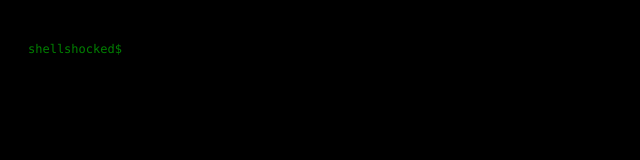
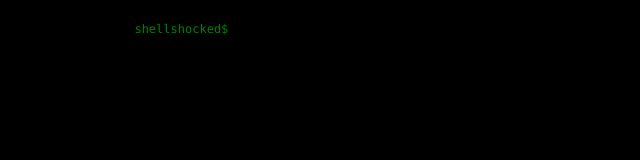
Before and after one commit to matthewbdaly/JSBasicShell, a plain HTML site: page index.html in a window 1280 px wide. Shown: the whole page, without its empty margins (0-640 px from the left). Drawn offline with Linux system fonts and the light colour scheme.

Commit message:
Tweaked the styling

```diff
--- a/css/style.css
+++ b/css/style.css
@@ -3,8 +3,12 @@ body {
     font-size: 12px;
     background-color: #000000;
     color: green;
+}
+
+#content {
+    width: 80%;
     line-height: 150%;
-    padding: 20px;
+    margin: 20px auto;
 }
 
 #prompt {
--- a/index.html
+++ b/index.html
@@ -7,6 +7,8 @@
         <script language="javascript" type="text/javascript" src="js/main.js"></script>
     </head>
     <body>
-        <p>shellshocked$ <input type="text" name="prompt" id="prompt"/></p>
+        <div id="content">
+            <p>shellshocked$ <input type="text" name="prompt" id="prompt"/></p>
+        </div>
     </body>
 </html>
```
